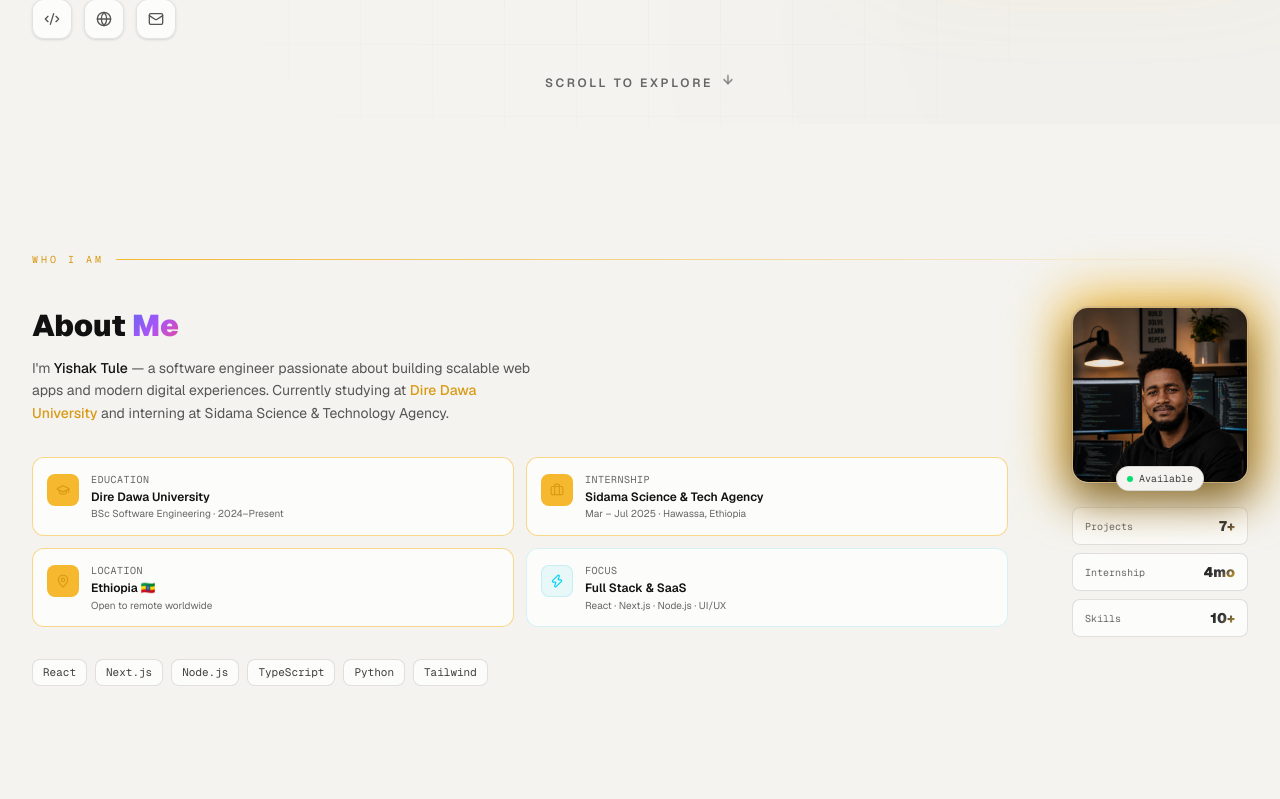
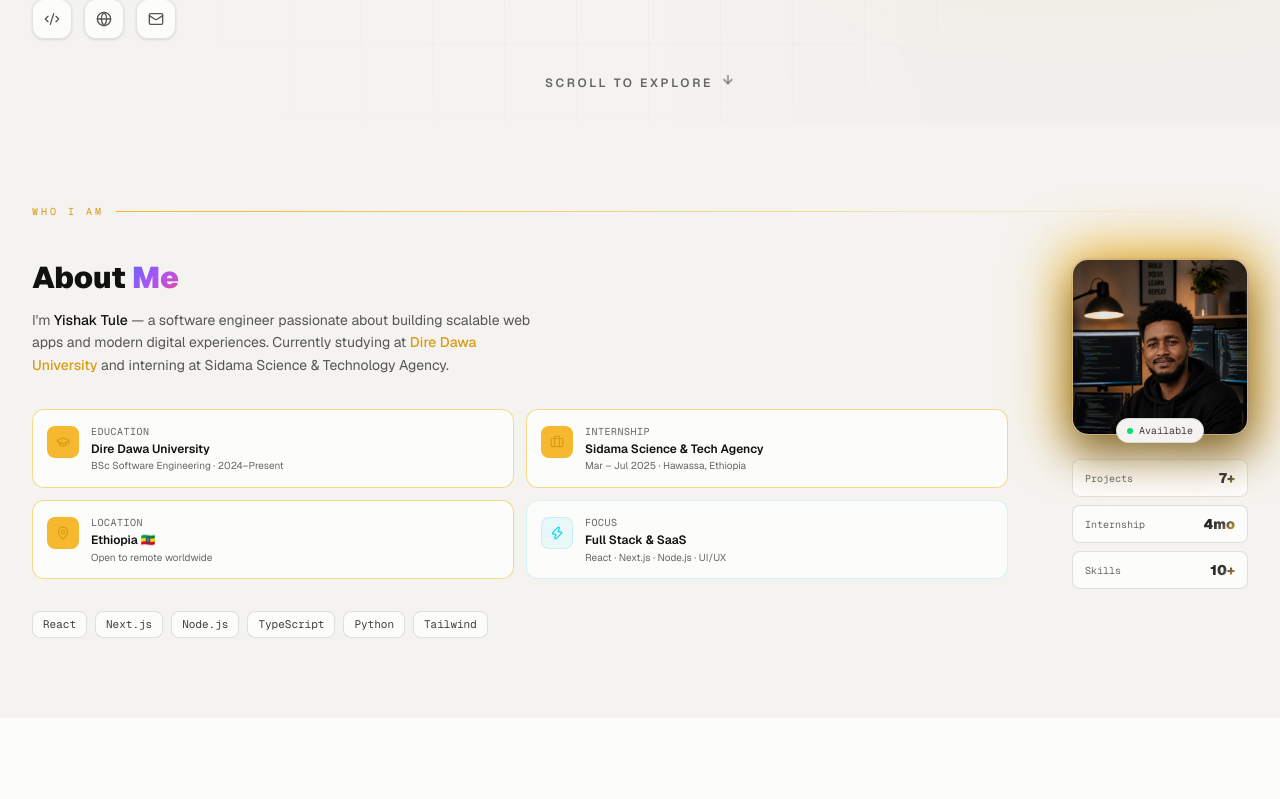
Before and after one commit to isakhu/yishak-tule, a Next.js app: page / in a window 1280 px wide. Shown: the part 676-1475 px from the top of the page. Built offline with nearby package versions, Linux system fonts and the light colour scheme.

Commit message:
style: reduce empty vertical spacing between portfolio sections

```diff
--- a/app/globals.css
+++ b/app/globals.css
@@ -71,8 +71,9 @@ body {
   opacity: 0.35;
 }
 
-.section-padding { padding: 6rem 1.5rem; }
-@media (min-width: 768px) { .section-padding { padding: 8rem 2rem; } }
+/* Compact section rhythm: keep content close together and remove large empty bands. */
+.section-padding { padding: 3.5rem 1.25rem; }
+@media (min-width: 768px) { .section-padding { padding: 5rem 2rem; } }
 
 [class*="text-indigo-"], [class*="text-purple-"], [class*="text-pink-"] { color: #d99b16 !important; }
 [class*="bg-indigo-"], [class*="bg-purple-"], [class*="bg-pink-"] { background-color: #f5b82e !important; }
```
